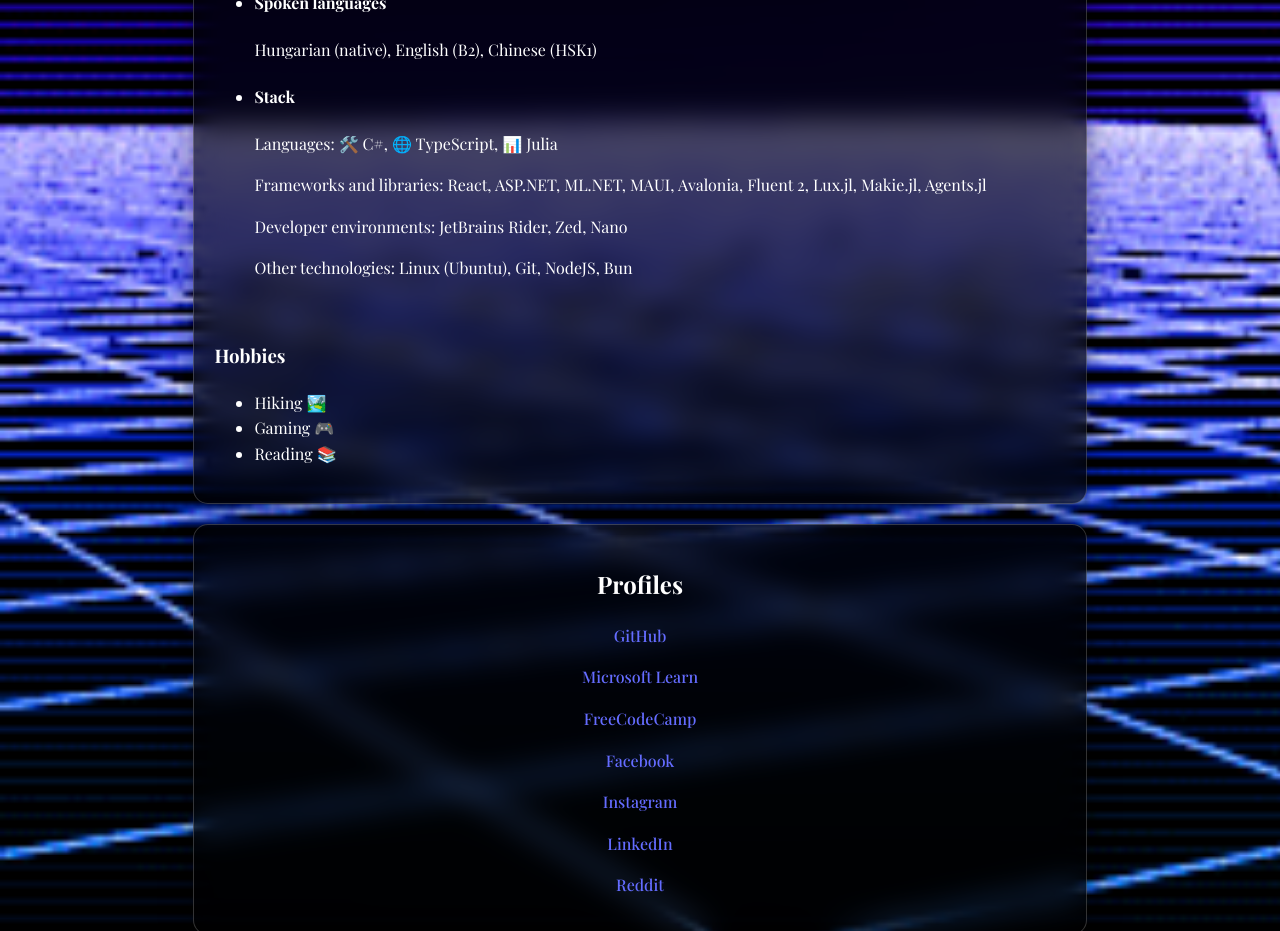
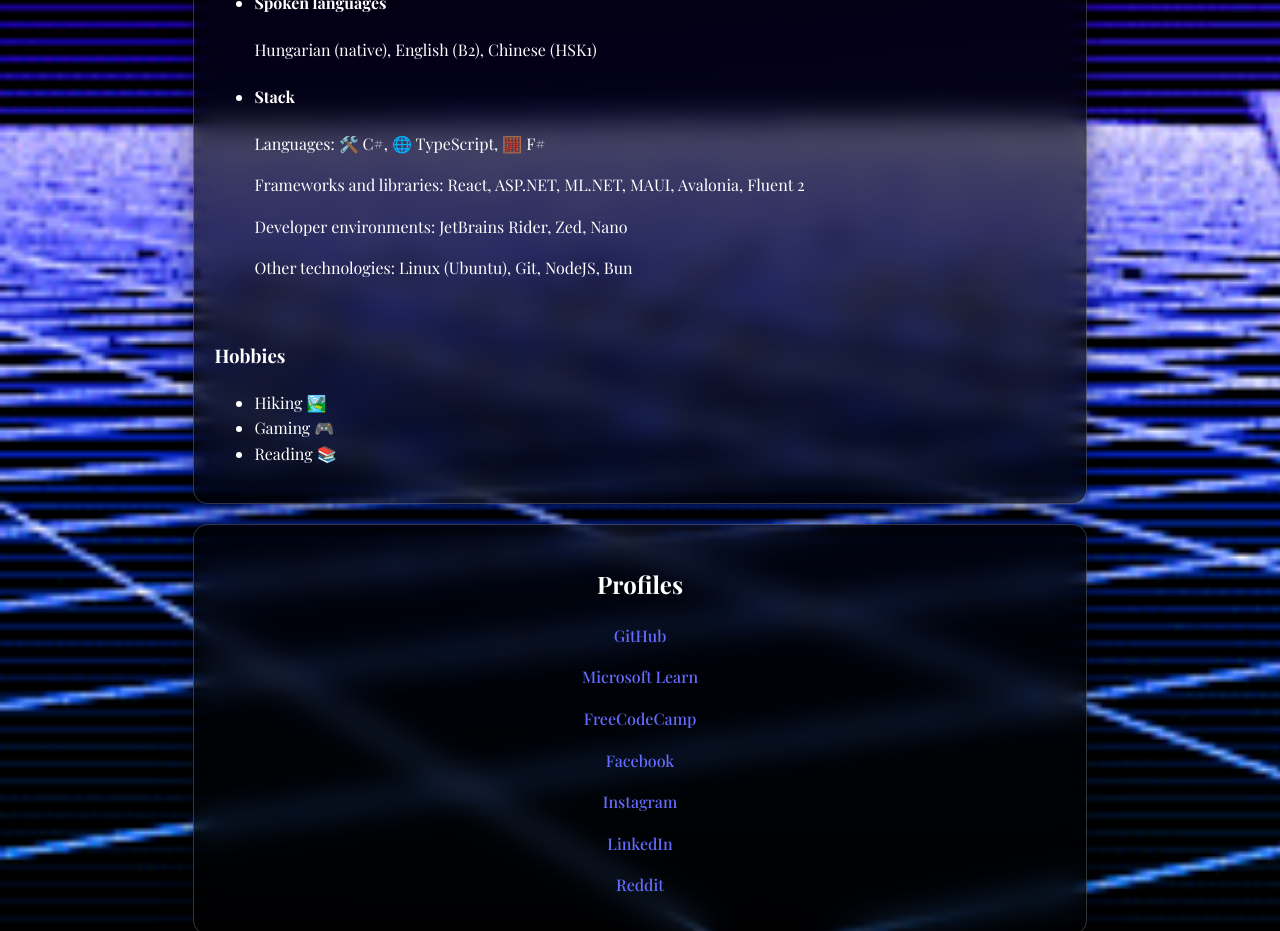
Before and after one commit to dombi-balazs/personal-website, a React (Vite) app: page / in a window 1280 px wide. Shown: the part 1600-2531 px from the top of the page. Built offline with nearby package versions, Linux system fonts and the light colour scheme; a web font is replaced by a local one.

Commit message:
content changes

```diff
--- a/src/App.tsx
+++ b/src/App.tsx
@@ -156,11 +156,11 @@
                 <strong>Stack</strong>
               </h4>
             </li>
-            <p>Languages: 🛠️ C#, 🌐 TypeScript, 📊 Julia</p>
+            <p>Languages: 🛠️ C#, 🌐 TypeScript, 🧮 F#</p>
 
             <p>
               Frameworks and libraries: React, ASP.NET, ML.NET, MAUI, Avalonia,
-              Fluent 2, Lux.jl, Makie.jl, Agents.jl
+              Fluent 2
             </p>
 
             <p>Developer environments: JetBrains Rider, Zed, Nano</p>
```
